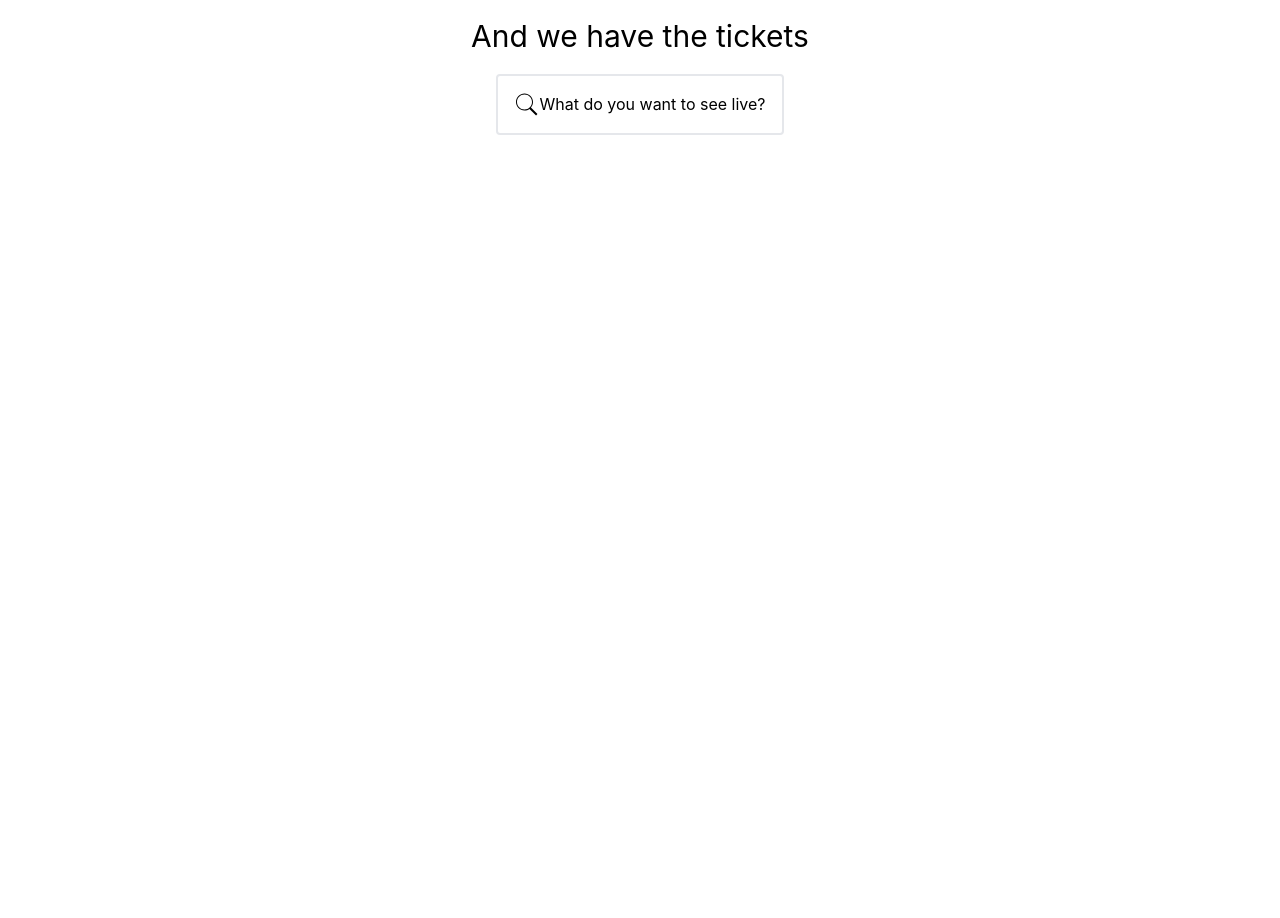
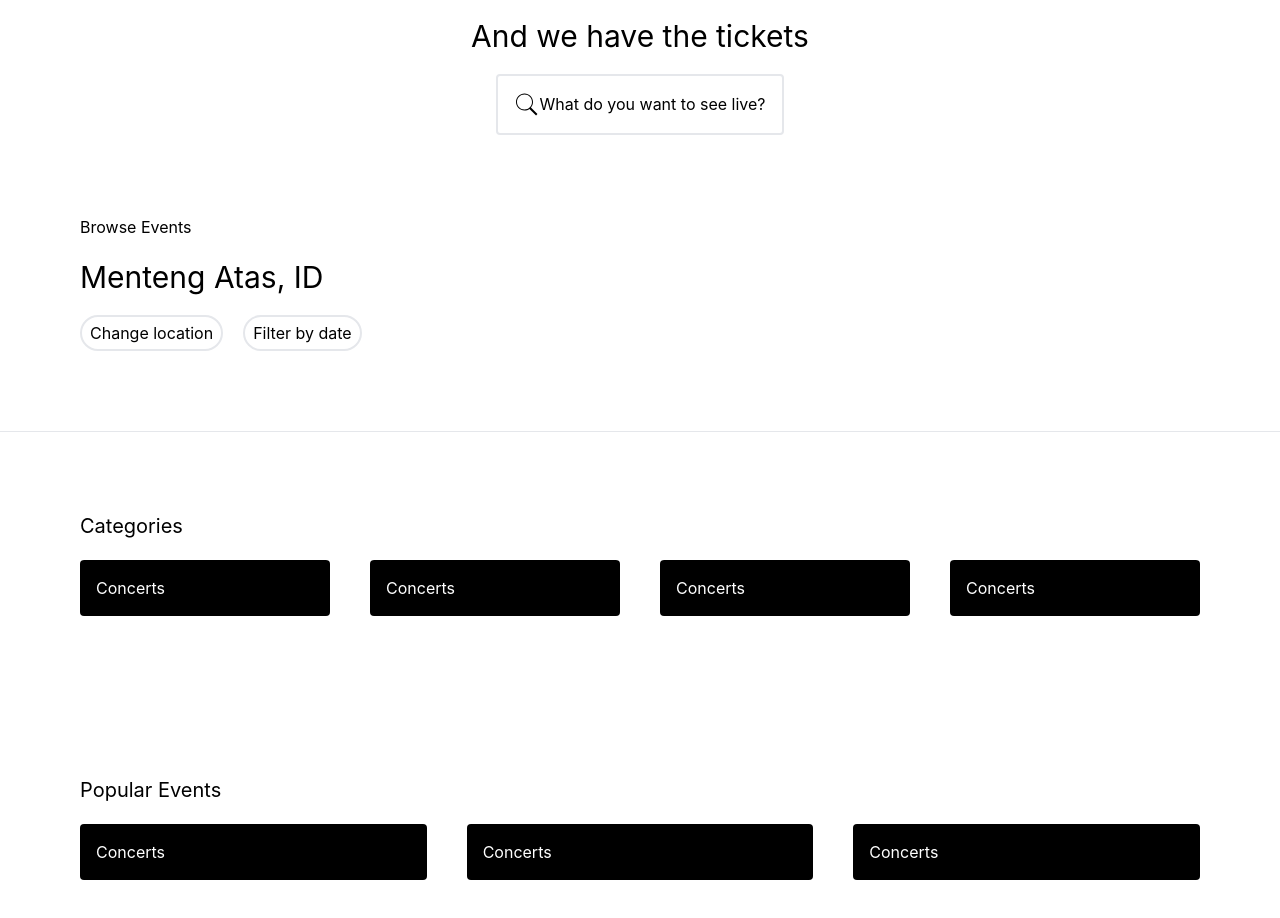
Before and after one commit to Christinamelwani/mini_project, a React (Create React App) app: page / in a window 1280 px wide. Shown: the part 202-1120 px from the top of the page. Before the commit the page ends 800 px from the top, so only its background shows below. Built offline with nearby package versions, Linux system fonts and the light colour scheme.

Commit message:
Add dashboard

```diff
--- a/src/App.js
+++ b/src/App.js
@@ -20,7 +20,7 @@ function App() {
           </ul>
         </nav>
       </header>
-      <div className="flex w-full justify-center">
+      <section className="flex w-full justify-center">
         <div className="items-center flex-col flex gap-5 mt-10">
           <h1 className="text-5xl">Let there be live</h1>
           <h2 className="text-3xl">Your next best night ever is waiting</h2>
@@ -40,7 +40,37 @@ function App() {
             What do you want to see live?
           </div>
         </div>
-      </div>
+      </section>
+      <section className="flex flex-col p-20 gap-5">
+        <h2>Browse Events</h2>
+        <h2 className="text-3xl text-bold">Menteng Atas, ID</h2>
+        <div className="flex gap-5">
+          <button className="rounded-full border-2 px-2 py-1">
+            Change location
+          </button>
+          <button className="rounded-full border-2 px-2 py-1">
+            Filter by date
+          </button>
+        </div>
+      </section>
+      <hr></hr>
+      <section className="flex flex-col p-20 gap-5">
+        <h2 className="text-xl text-bold">Categories</h2>
+        <div className="grid grid-cols-4 gap-10">
+          <div className="bg-black text-white rounded p-4">Concerts</div>
+          <div className="bg-black text-white rounded p-4">Concerts</div>
+          <div className="bg-black text-white rounded p-4">Concerts</div>
+          <div className="bg-black text-white rounded p-4">Concerts</div>
+        </div>
+      </section>
+      <section className="flex flex-col p-20 gap-5">
+        <h2 className="text-xl text-bold">Popular Events</h2>
+        <div className="grid grid-cols-3 gap-10">
+          <div className="bg-black text-white rounded p-4">Concerts</div>
+          <div className="bg-black text-white rounded p-4">Concerts</div>
+          <div className="bg-black text-white rounded p-4">Concerts</div>
+        </div>
+      </section>
     </div>
   );
 }
```
